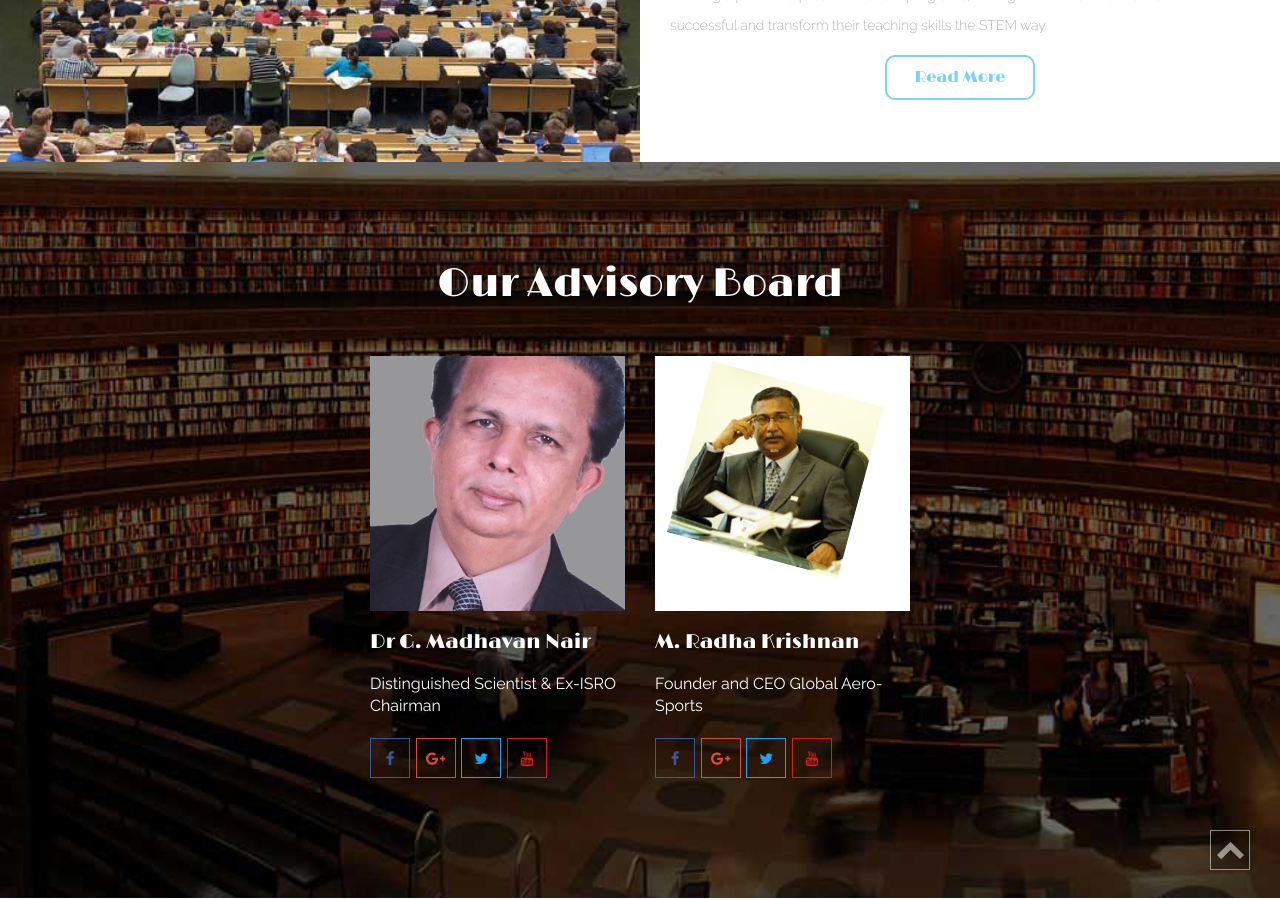
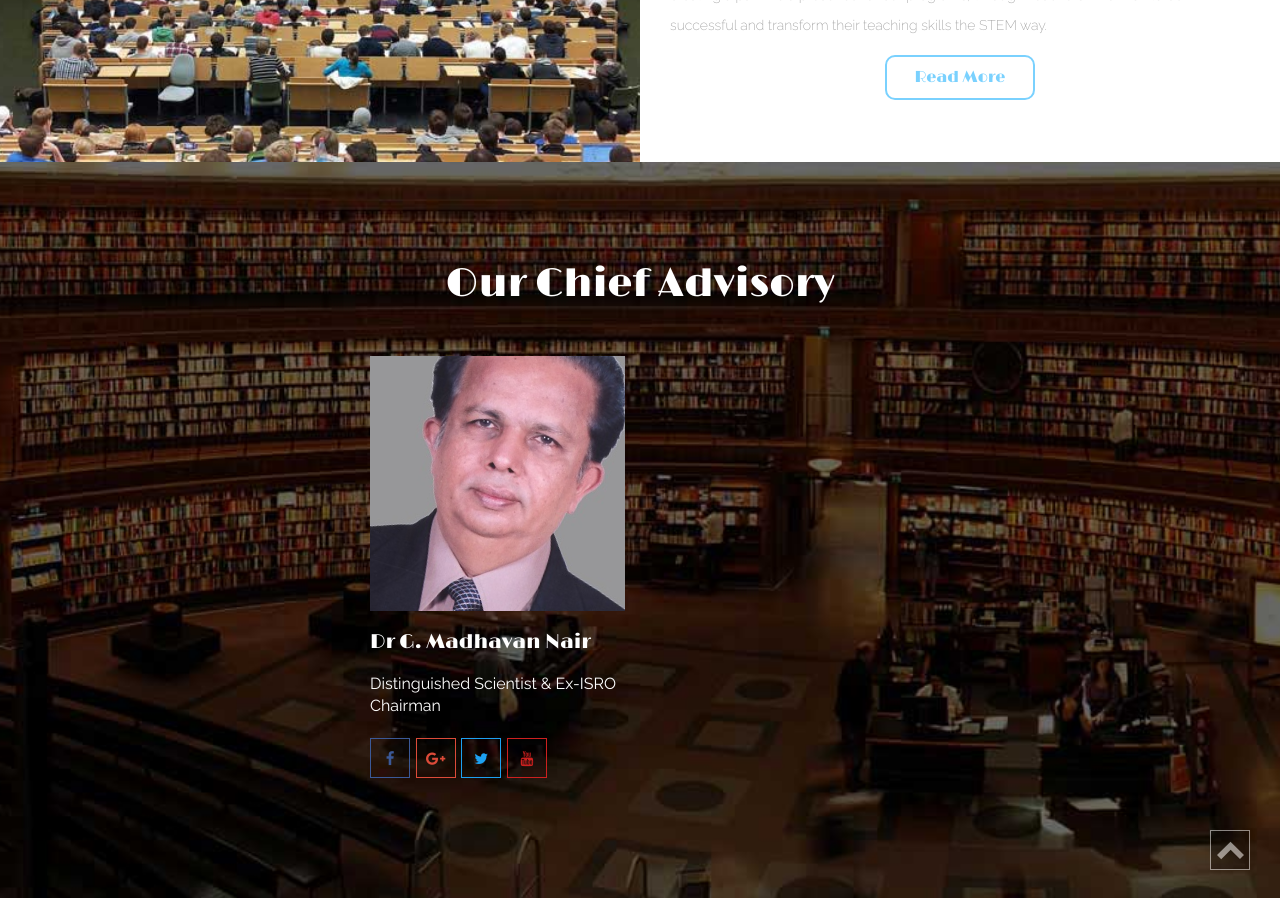
Before and after one commit to dhanyacm/stem, a Jekyll site: the page built from index.html, in a window 1280 px wide and 900 px high, scrolled down 1510 px. Built offline with Jekyll 4.4.1, drawn with Linux system fonts in a browser that asks for light colours; a script that is not in the unit is left out.

Commit message:
Update index.html

```diff
--- a/index.html
+++ b/index.html
@@ -386,7 +386,7 @@ frontpage: true
 <!-- team section -->
 <section class="team-agileinfo jarallax">
 	<div class="container">
-		<h3 class="text-center slideanim">Our Advisory Board</h3>
+		<h3 class="text-center slideanim">Our Chief Advisory</h3>
 		<div class="col-lg-3 col-md-6 col-sm-12 team-w3l"></div>
 		<div class="col-lg-3 col-md-6 col-sm-12 team-w3l">
 			<div class="team-info">
@@ -397,24 +397,6 @@ frontpage: true
 				</div>
 				<h4 class="slideanim">Dr G. Madhavan Nair</h4>
 				<p class="slideanim" style"color:#1da1f2;">Distinguished Scientist & Ex-ISRO Chairman</p>
-
-				<ul class="social-icons1">
-					<li class="slideanim"><a href="#"><i class="fa fa-facebook" aria-hidden="true"></i></a></li>
-					<li class="slideanim"><a href="#"><i class="fa fa-google-plus" aria-hidden="true"></i></a></li>
-					<li class="slideanim"><a href="#"><i class="fa fa-twitter" aria-hidden="true"></i></a></li>
-					<li class="slideanim"><a href="#"><i class="fa fa-youtube" aria-hidden="true"></i></a></li>
-				</ul>
-			</div>
-		</div>
-		<div class="col-lg-3 col-md-6 col-sm-12 team-w3l">
-			<div class="team-info">
-				<div class="hover06 column slideanim">
-					<div>
-						<figure><img src="images/team-img2.jpg" alt="STEM" class="img-responsive"></figure>
-					</div>
-				</div>
-				<h4 class="slideanim">M. Radha Krishnan</h4>
-				<p class="slideanim" style"color:#1da1f2;">Founder and CEO Global Aero-Sports</p>
 
 				<ul class="social-icons1">
 					<li class="slideanim"><a href="#"><i class="fa fa-facebook" aria-hidden="true"></i></a></li>
```
